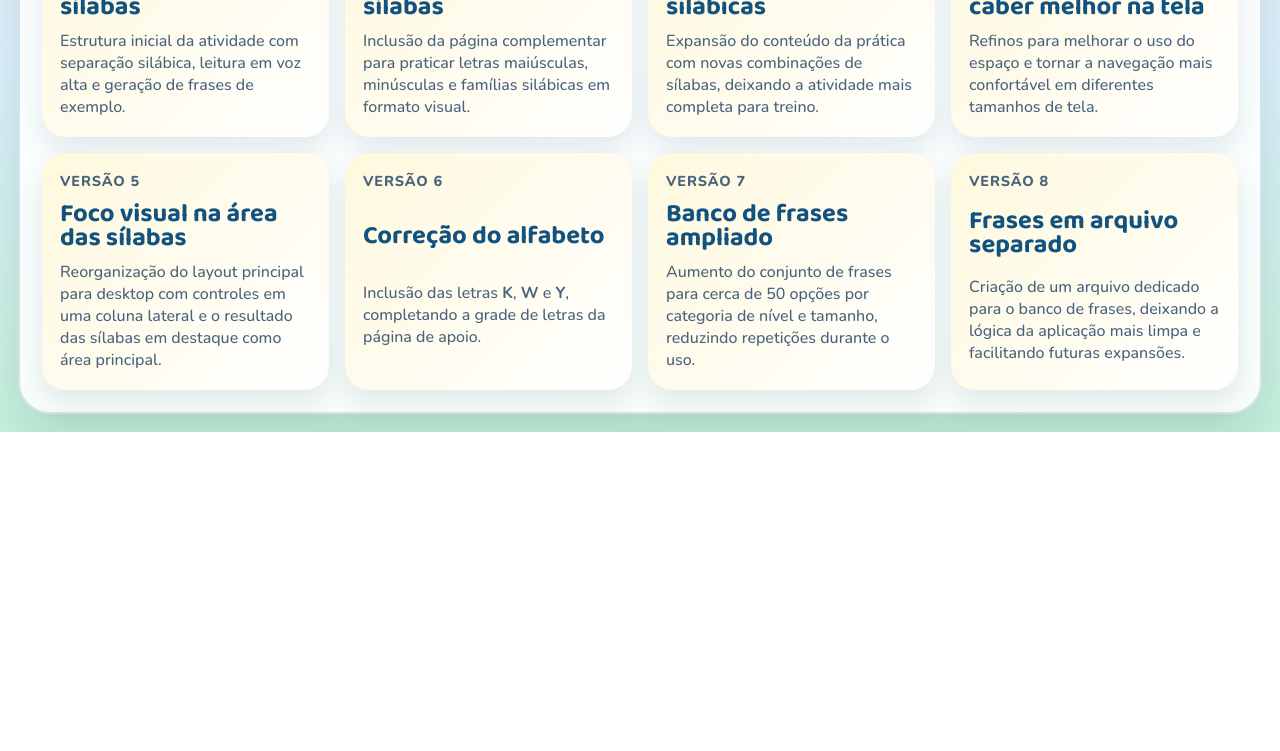
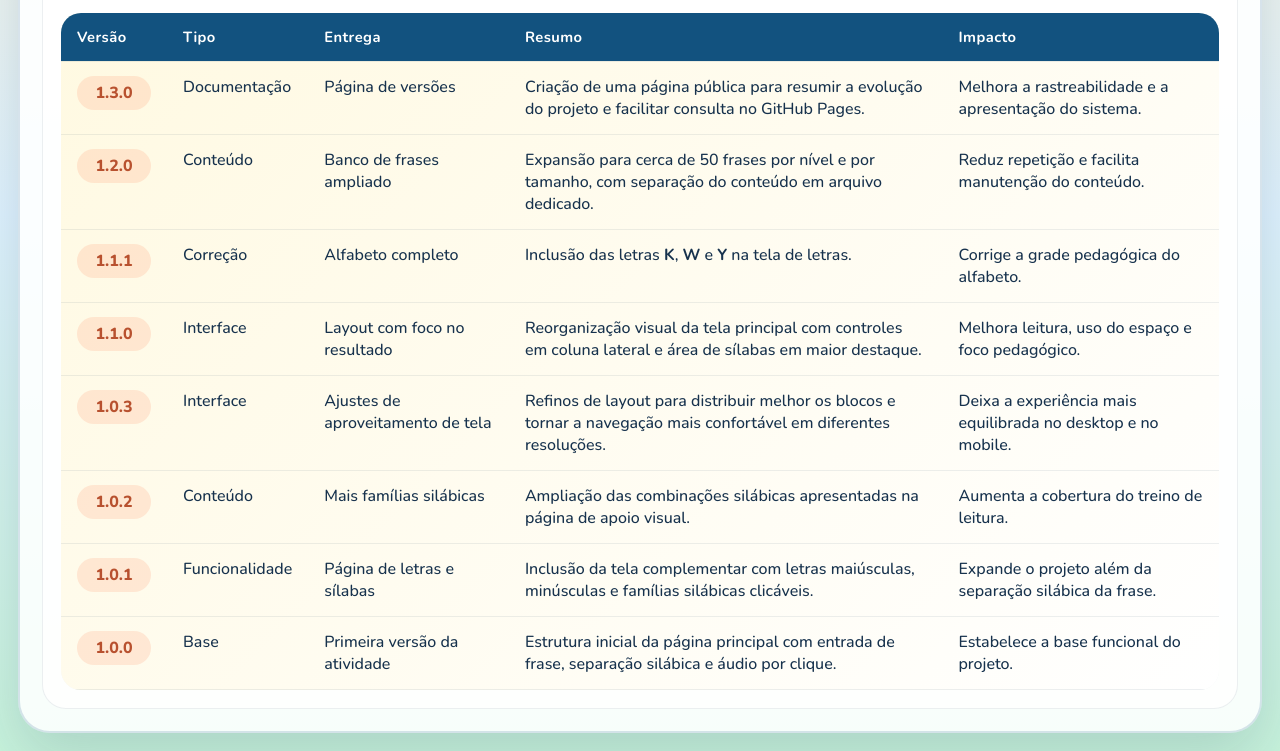
Before and after one commit to professor-rafael-selvagio/silabas, a website built with Vite: page versions.html in a window 1280 px wide. Shown: the part 368-1119 px from the top of the page. Before the commit the page ends 800 px from the top, so only its background shows below. Built offline with nearby package versions, Linux system fonts and the light colour scheme.

Commit message:
Refina pagina de versoes com tabela semantica

```diff
--- a/versions.css
+++ b/versions.css
@@ -9,6 +9,7 @@
   --ink-soft: #49637d;
   --secondary: #2f9e8f;
   --accent: #ff7f50;
+  --accent-soft: rgba(255, 127, 80, 0.16);
   --shadow: 0 24px 60px rgba(23, 50, 77, 0.16);
 }
 
@@ -72,7 +73,7 @@ a {
 }
 
 .history-hero h1,
-.timeline-card h2 {
+.panel-intro h2 {
   margin: 0;
   font-family: "Baloo 2", cursive;
   line-height: 0.95;
@@ -84,7 +85,7 @@ a {
 }
 
 .history-copy,
-.timeline-card p {
+.panel-intro p {
   margin: 0;
   color: var(--ink-soft);
 }
@@ -109,34 +110,72 @@ a {
   color: #12527f;
 }
 
-.timeline {
+.versions-panel {
   display: grid;
-  grid-template-columns: repeat(auto-fit, minmax(260px, 1fr));
   gap: 16px;
+  background: rgba(255, 255, 255, 0.78);
+  border-radius: 24px;
+  border: 1px solid rgba(23, 50, 77, 0.08);
+  padding: 18px;
 }
 
-.timeline-card {
+.panel-intro {
   display: grid;
-  gap: 10px;
-  padding: 18px;
-  border-radius: 24px;
-  background:
-    linear-gradient(135deg, rgba(255, 247, 214, 0.82), rgba(255, 255, 255, 0.96)),
-    #fff;
-  box-shadow: 0 14px 28px rgba(23, 50, 77, 0.1);
+  gap: 8px;
 }
 
-.timeline-card h2 {
-  font-size: 1.6rem;
+.panel-intro h2 {
+  font-size: clamp(1.8rem, 3vw, 2.6rem);
   color: #12527f;
 }
 
-.timeline-step {
-  color: var(--accent);
-  font-size: 0.9rem;
+.table-wrap {
+  overflow-x: auto;
+  border-radius: 20px;
+  box-shadow: inset 0 0 0 1px rgba(23, 50, 77, 0.08);
+}
+
+.versions-table {
+  width: 100%;
+  min-width: 880px;
+  border-collapse: collapse;
+  background:
+    linear-gradient(135deg, rgba(255, 247, 214, 0.72), rgba(255, 255, 255, 0.96)),
+    #fff;
+}
+
+.versions-table th,
+.versions-table td {
+  padding: 14px 16px;
+  text-align: left;
+  vertical-align: top;
+  border-bottom: 1px solid rgba(23, 50, 77, 0.08);
+}
+
+.versions-table th {
+  position: sticky;
+  top: 0;
+  background: #12527f;
+  color: #fff;
+  font-size: 0.92rem;
+  letter-spacing: 0.03em;
+  z-index: 1;
+}
+
+.versions-table tbody tr:hover {
+  background: rgba(47, 158, 143, 0.06);
+}
+
+.version-badge {
+  display: inline-flex;
+  align-items: center;
+  justify-content: center;
+  min-width: 74px;
+  padding: 6px 10px;
+  border-radius: 999px;
+  background: var(--accent-soft);
+  color: #b8512f;
   font-weight: 800;
-  text-transform: uppercase;
-  letter-spacing: 0.06em;
 }
 
 @media (max-width: 720px) {
@@ -153,4 +192,8 @@ a {
   .history-links > * {
     width: 100%;
   }
+
+  .versions-panel {
+    padding: 14px;
+  }
 }
--- a/versions.html
+++ b/versions.html
@@ -24,88 +24,119 @@
           <p class="eyebrow">Evolução do projeto</p>
           <h1>Resumo das versões</h1>
           <p class="history-copy">
-            Esta página reúne as principais mudanças feitas no projeto até agora, para
-            acompanhar a evolução e publicar junto no GitHub Pages.
+            Histórico das entregas no formato usado em software, com numeração de versão e
+            listagem em ordem decrescente.
           </p>
         </header>
 
-        <section class="history-links">
+        <section class="history-links" aria-label="Atalhos rápidos">
           <a class="quick-link" href="./index.html">Abrir página de sílabas</a>
           <a class="quick-link" href="./letras.html">Abrir letras e sílabas</a>
         </section>
 
-        <section class="timeline" aria-label="Linha do tempo das versões">
-          <article class="timeline-card">
-            <p class="timeline-step">Versão 1</p>
-            <h2>Página principal de sílabas</h2>
+        <section class="versions-panel" aria-label="Tabela de versões">
+          <div class="panel-intro">
+            <h2>Histórico do projeto</h2>
             <p>
-              Estrutura inicial da atividade com separação silábica, leitura em voz alta e
-              geração de frases de exemplo.
+              A tabela abaixo mostra a evolução funcional do sistema da versão mais recente para
+              a mais antiga.
             </p>
-          </article>
+          </div>
 
-          <article class="timeline-card">
-            <p class="timeline-step">Versão 2</p>
-            <h2>Tela de letras e sílabas</h2>
-            <p>
-              Inclusão da página complementar para praticar letras maiúsculas, minúsculas e
-              famílias silábicas em formato visual.
-            </p>
-          </article>
-
-          <article class="timeline-card">
-            <p class="timeline-step">Versão 3</p>
-            <h2>Mais famílias silábicas</h2>
-            <p>
-              Expansão do conteúdo da prática com novas combinações de sílabas, deixando a
-              atividade mais completa para treino.
-            </p>
-          </article>
-
-          <article class="timeline-card">
-            <p class="timeline-step">Versão 4</p>
-            <h2>Ajuste de layout para caber melhor na tela</h2>
-            <p>
-              Refinos para melhorar o uso do espaço e tornar a navegação mais confortável em
-              diferentes tamanhos de tela.
-            </p>
-          </article>
-
-          <article class="timeline-card">
-            <p class="timeline-step">Versão 5</p>
-            <h2>Foco visual na área das sílabas</h2>
-            <p>
-              Reorganização do layout principal para desktop com controles em uma coluna lateral
-              e o resultado das sílabas em destaque como área principal.
-            </p>
-          </article>
-
-          <article class="timeline-card">
-            <p class="timeline-step">Versão 6</p>
-            <h2>Correção do alfabeto</h2>
-            <p>
-              Inclusão das letras <strong>K</strong>, <strong>W</strong> e <strong>Y</strong>,
-              completando a grade de letras da página de apoio.
-            </p>
-          </article>
-
-          <article class="timeline-card">
-            <p class="timeline-step">Versão 7</p>
-            <h2>Banco de frases ampliado</h2>
-            <p>
-              Aumento do conjunto de frases para cerca de 50 opções por categoria de nível e
-              tamanho, reduzindo repetições durante o uso.
-            </p>
-          </article>
-
-          <article class="timeline-card">
-            <p class="timeline-step">Versão 8</p>
-            <h2>Frases em arquivo separado</h2>
-            <p>
-              Criação de um arquivo dedicado para o banco de frases, deixando a lógica da
-              aplicação mais limpa e facilitando futuras expansões.
-            </p>
-          </article>
+          <div class="table-wrap">
+            <table class="versions-table">
+              <thead>
+                <tr>
+                  <th scope="col">Versão</th>
+                  <th scope="col">Tipo</th>
+                  <th scope="col">Entrega</th>
+                  <th scope="col">Resumo</th>
+                  <th scope="col">Impacto</th>
+                </tr>
+              </thead>
+              <tbody>
+                <tr>
+                  <td><span class="version-badge">1.3.0</span></td>
+                  <td>Documentação</td>
+                  <td>Página de versões</td>
+                  <td>
+                    Criação de uma página pública para resumir a evolução do projeto e facilitar
+                    consulta no GitHub Pages.
+                  </td>
+                  <td>Melhora a rastreabilidade e a apresentação do sistema.</td>
+                </tr>
+                <tr>
+                  <td><span class="version-badge">1.2.0</span></td>
+                  <td>Conteúdo</td>
+                  <td>Banco de frases ampliado</td>
+                  <td>
+                    Expansão para cerca de 50 frases por nível e por tamanho, com separação do
+                    conteúdo em arquivo dedicado.
+                  </td>
+                  <td>Reduz repetição e facilita manutenção do conteúdo.</td>
+                </tr>
+                <tr>
+                  <td><span class="version-badge">1.1.1</span></td>
+                  <td>Correção</td>
+                  <td>Alfabeto completo</td>
+                  <td>
+                    Inclusão das letras <strong>K</strong>, <strong>W</strong> e
+                    <strong>Y</strong> na tela de letras.
+                  </td>
+                  <td>Corrige a grade pedagógica do alfabeto.</td>
+                </tr>
+                <tr>
+                  <td><span class="version-badge">1.1.0</span></td>
+                  <td>Interface</td>
+                  <td>Layout com foco no resultado</td>
+                  <td>
+                    Reorganização visual da tela principal com controles em coluna lateral e área
+                    de sílabas em maior destaque.
+                  </td>
+                  <td>Melhora leitura, uso do espaço e foco pedagógico.</td>
+                </tr>
+                <tr>
+                  <td><span class="version-badge">1.0.3</span></td>
+                  <td>Interface</td>
+                  <td>Ajustes de aproveitamento de tela</td>
+                  <td>
+                    Refinos de layout para distribuir melhor os blocos e tornar a navegação mais
+                    confortável em diferentes resoluções.
+                  </td>
+                  <td>Deixa a experiência mais equilibrada no desktop e no mobile.</td>
+                </tr>
+                <tr>
+                  <td><span class="version-badge">1.0.2</span></td>
+                  <td>Conteúdo</td>
+                  <td>Mais famílias silábicas</td>
+                  <td>
+                    Ampliação das combinações silábicas apresentadas na página de apoio visual.
+                  </td>
+                  <td>Aumenta a cobertura do treino de leitura.</td>
+                </tr>
+                <tr>
+                  <td><span class="version-badge">1.0.1</span></td>
+                  <td>Funcionalidade</td>
+                  <td>Página de letras e sílabas</td>
+                  <td>
+                    Inclusão da tela complementar com letras maiúsculas, minúsculas e famílias
+                    silábicas clicáveis.
+                  </td>
+                  <td>Expande o projeto além da separação silábica da frase.</td>
+                </tr>
+                <tr>
+                  <td><span class="version-badge">1.0.0</span></td>
+                  <td>Base</td>
+                  <td>Primeira versão da atividade</td>
+                  <td>
+                    Estrutura inicial da página principal com entrada de frase, separação silábica
+                    e áudio por clique.
+                  </td>
+                  <td>Estabelece a base funcional do projeto.</td>
+                </tr>
+              </tbody>
+            </table>
+          </div>
         </section>
       </main>
     </div>
```
